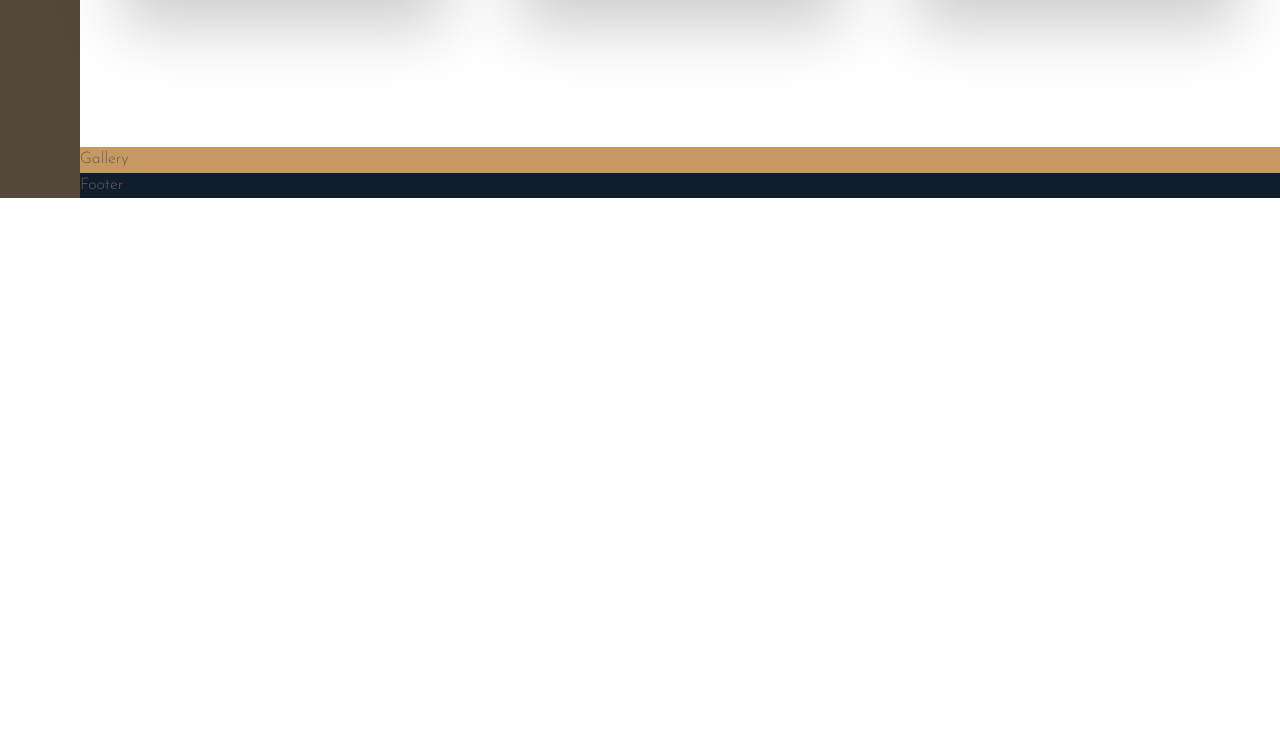
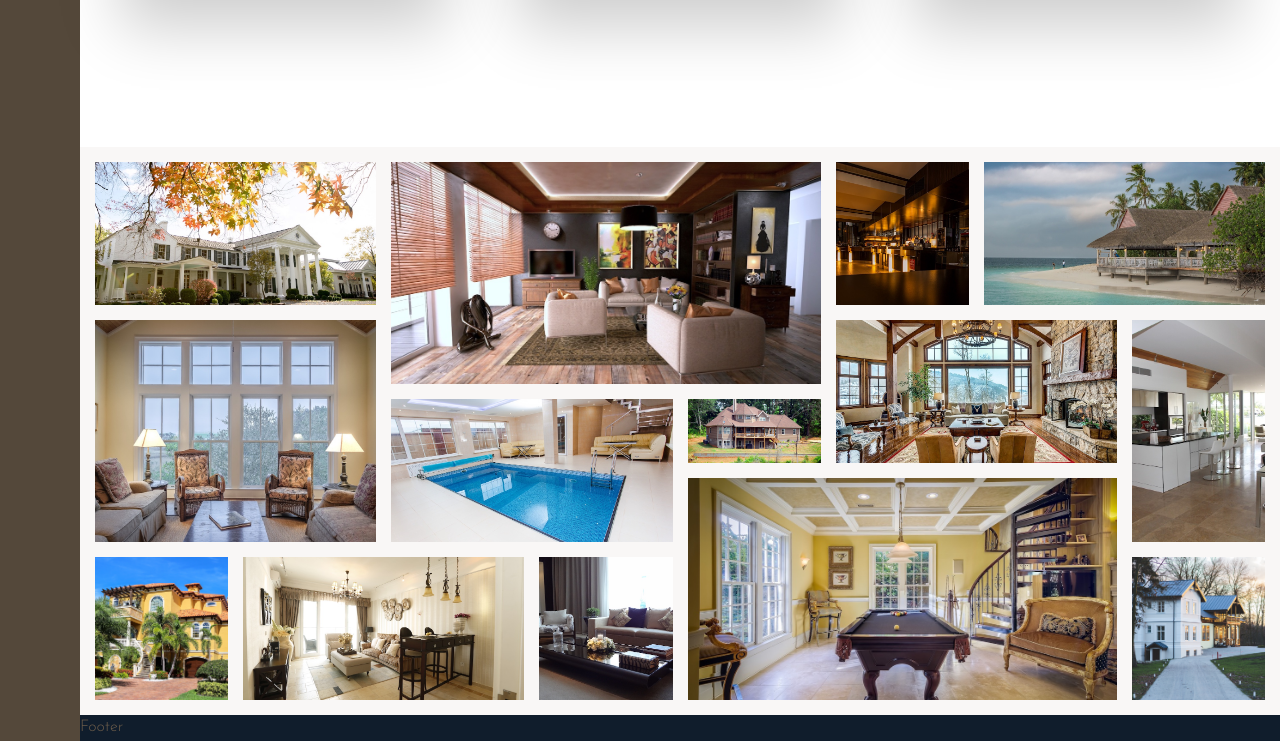
Before and after one commit to ImranGreat1/nexter_project_with_CSS_Grid, a website: page index.html in a window 1280 px wide. Shown: the part 2904-3645 px from the top of the page. Before the commit the page ends 3102 px from the top, so only its background shows below. Drawn offline with Linux system fonts and the light colour scheme.

Commit message:
Done with gallery section

```diff
--- a/index.html
+++ b/index.html
@@ -341,7 +341,62 @@
         </section>
 
         <section class="gallery">
-            Gallery
+            <figure class="gallery__item gallery__item--1">
+                <img src="img/gal-1.jpeg" alt="Gallery image 1" class="gallery__img">
+            </figure>
+
+            <figure class="gallery__item gallery__item--2">
+                <img src="img/gal-2.jpeg" alt="Gallery image 2" class="gallery__img">
+            </figure>
+
+            <figure class="gallery__item gallery__item--3">
+                <img src="img/gal-3.jpeg" alt="Gallery image 3" class="gallery__img">
+            </figure>
+
+            <figure class="gallery__item gallery__item--4">
+                <img src="img/gal-4.jpeg" alt="Gallery image 4" class="gallery__img">
+            </figure>
+
+            <figure class="gallery__item gallery__item--5">
+                <img src="img/gal-5.jpeg" alt="Gallery image 5" class="gallery__img">
+            </figure>
+
+            <figure class="gallery__item gallery__item--6">
+                <img src="img/gal-6.jpeg" alt="Gallery image 6" class="gallery__img">
+            </figure>
+
+            <figure class="gallery__item gallery__item--7">
+                <img src="img/gal-7.jpeg" alt="Gallery image 7" class="gallery__img">
+            </figure>
+
+            <figure class="gallery__item gallery__item--8">
+                <img src="img/gal-8.jpeg" alt="Gallery image 8" class="gallery__img">
+            </figure>
+
+            <figure class="gallery__item gallery__item--9">
+                <img src="img/gal-9.jpeg" alt="Gallery image 9" class="gallery__img">
+            </figure>
+
+            <figure class="gallery__item gallery__item--10">
+                <img src="img/gal-10.jpeg" alt="Gallery image 10" class="gallery__img">
+            </figure>
+
+            <figure class="gallery__item gallery__item--11">
+                <img src="img/gal-11.jpeg" alt="Gallery image 11" class="gallery__img">
+            </figure>
+
+            <figure class="gallery__item gallery__item--12">
+                <img src="img/gal-12.jpeg" alt="Gallery image 12" class="gallery__img">
+            </figure>
+
+            <figure class="gallery__item gallery__item--13">
+                <img src="img/gal-13.jpeg" alt="Gallery image 13" class="gallery__img">
+            </figure>
+
+            <figure class="gallery__item gallery__item--14">
+                <img src="img/gal-14.jpeg" alt="Gallery image 14" class="gallery__img">
+            </figure>
+
         </section>
 
         <footer class="footer">
--- a/sass/_gallery.scss
+++ b/sass/_gallery.scss
@@ -1,4 +1,92 @@
 .gallery {
-    background-color: $color-primary;
+    background-color: $color-grey-light-1;
     grid-column: full-start / full-end;
+
+    display: grid;
+    grid-template-columns: repeat(8, 1fr);
+    grid-template-rows: repeat(7, 5vw);
+    grid-gap: 1.5rem;
+    padding: 1.5rem;
+
+
+    &__item {
+        &--1 {
+                grid-column: 1 / span 2;
+                grid-row: 1 / span 2;
+        }
+
+        &--2 {
+            grid-column: 3 / span 3;
+            grid-row: 1 / span 3;
+        }
+
+       &--3 {
+            grid-column: 6 / 7;
+            grid-row: 1 / span 2;
+        }
+
+        &--4 {
+            grid-column: 7 / -1;
+            grid-row: 1 / span 2;
+        }
+
+        &--5 {
+            grid-column: 1 / span 2;
+            grid-row: 3 / span 3;
+        }
+
+        &--6 {
+            grid-column: 3 / span 2;
+            grid-row: 4 / span 2;
+        }
+
+        &--7 {
+            grid-column: 5 / 6;
+            grid-row: 4 / 5;
+        }
+
+        &--8 {
+            grid-column: 6 / span 2;
+            grid-row: 3 / span 2;
+        }
+
+        &--9 {
+            grid-column: 8 / 9;
+            grid-row: 3 / span 3;
+        }
+
+        &--10 {
+            grid-column: 1 / 2;
+            grid-row: 6 / span 2;
+        }
+
+        &--11 {
+            grid-column: 2 / span 2;
+            grid-row: 6 / span 2;
+        }
+
+        &--12 {
+            grid-column: 4 / 5;
+            grid-row: 6 / span 2;
+        }
+
+        &--13 {
+            grid-column: 5 / span 3;
+            grid-row: 5 / span 3;
+        }
+
+        &--14 {
+            grid-column: 8 / 9;
+            grid-row: 6 / span 2;
+        }
+
+
+    }
+
+
+    &__img {
+        width: 100%;
+        height: 100%;
+        object-fit: cover;
+    }
 }
```
Also changed, not shown: css/style.css, 1 other file.
